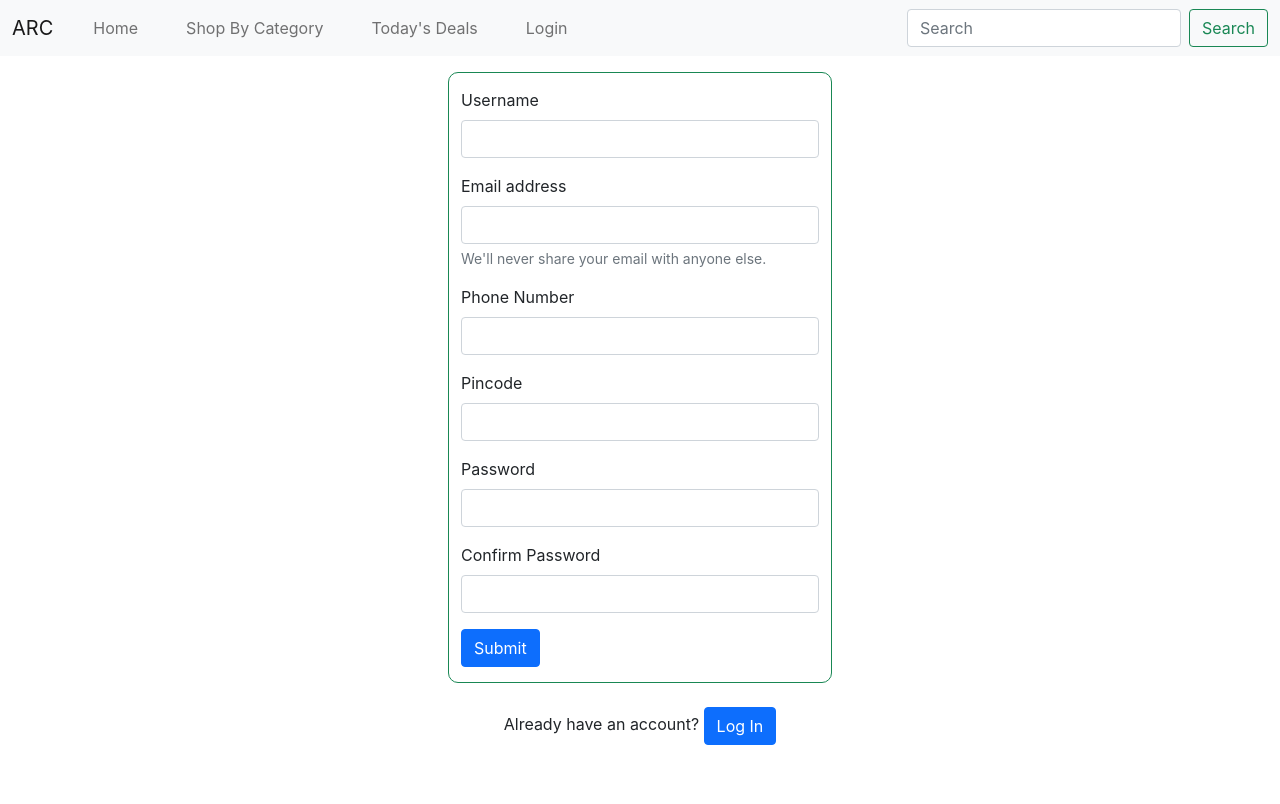
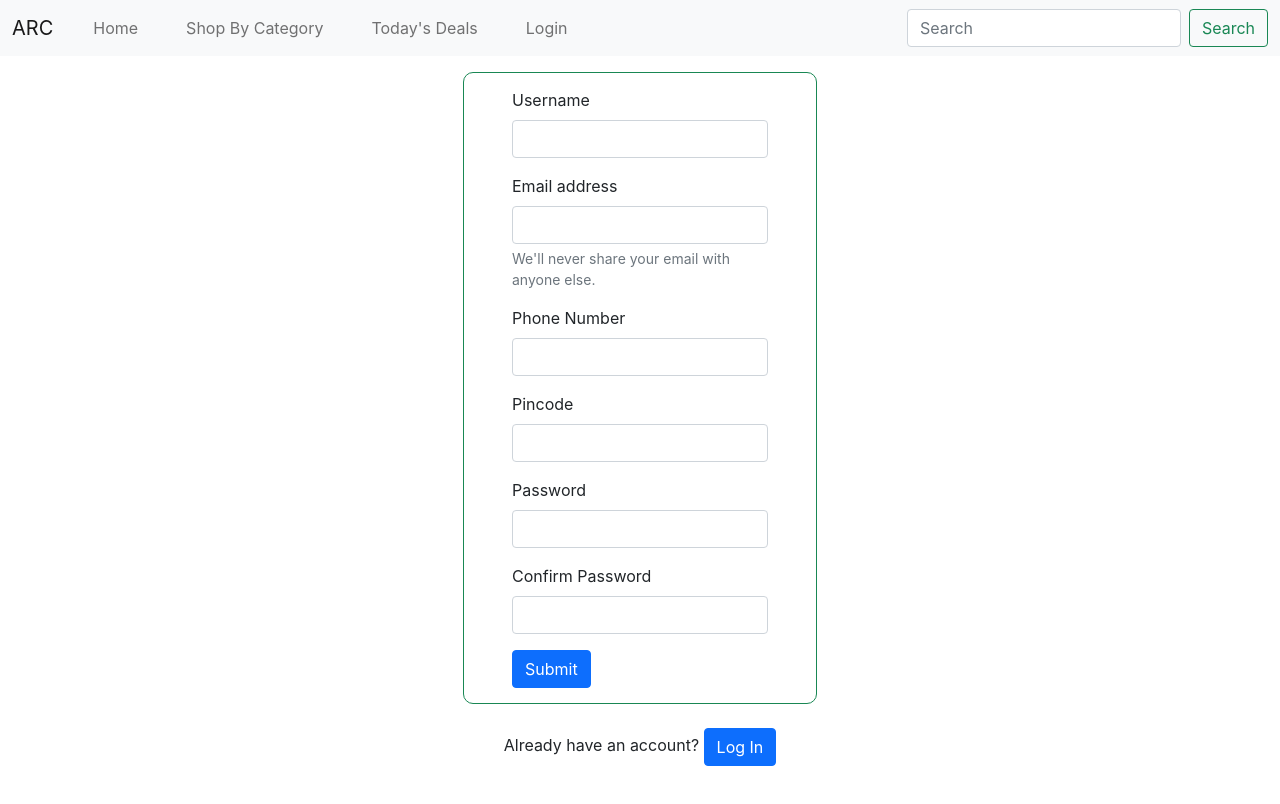
Before and after one commit to lazydev01/arc, a React (Create React App) app: page / in a window 1280 px wide. Shown: the top 804 px of the page. Built offline with nearby package versions, Linux system fonts and the light colour scheme.

Commit message:
Update Register.js

```diff
--- a/src/components/Register.js
+++ b/src/components/Register.js
@@ -5,8 +5,8 @@ export default function Register() {
   return (
     <div>
       <div className="register-form my-3">
-        <span className="border border-success rounded1">
-          <form className="pad">
+        <span className="border border-success rounded1 marg">
+          <form className="pad mx-5 ">
             <div className="mb-3">
               <label htmlFor="exampleInputEmail1" className="form-label">
                 Username
```
